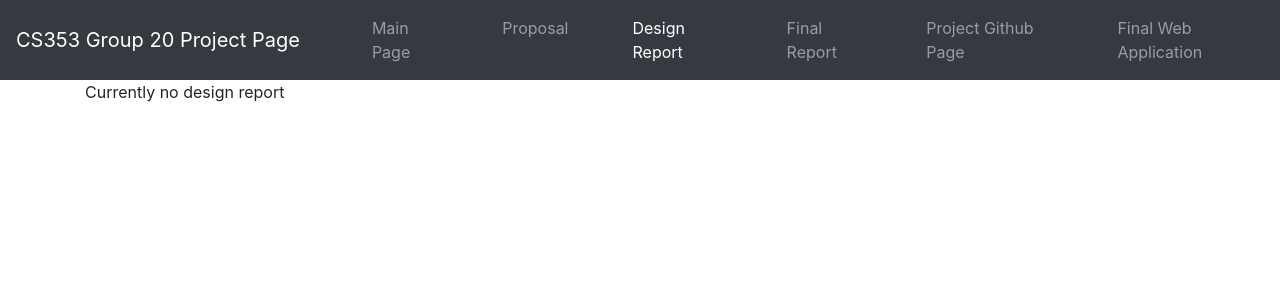
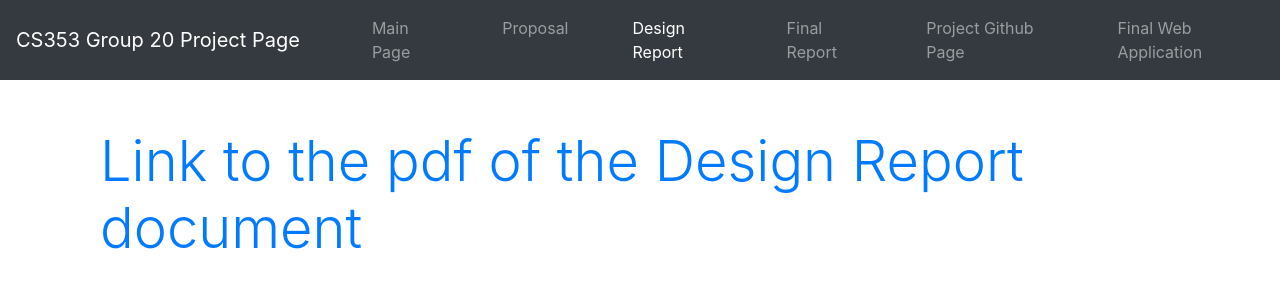
Before and after one commit to YigitEkin/CS353-Project_WebPage, a plain HTML site: page html/designReport.html in a window 1280 px wide. Drawn offline with nearby package versions, Linux system fonts and the light colour scheme.

Commit message:
added design report

```diff
--- a/html/designReport.html
+++ b/html/designReport.html
@@ -41,7 +41,9 @@
           </ul>
       </nav>
     <div class="container">
-      Currently no design report
+      <div class="container mt-5 d-flex">
+        <a href="../pdfs/Group20_Design_Report.pdf" class="display-4 m-auto">Link to the pdf of the Design Report document</a>
+      </div>
     </div>
 </body>
 </html>
```
Also changed, not shown: html/proposal.html (+1 -1 lines), 1 other file.
